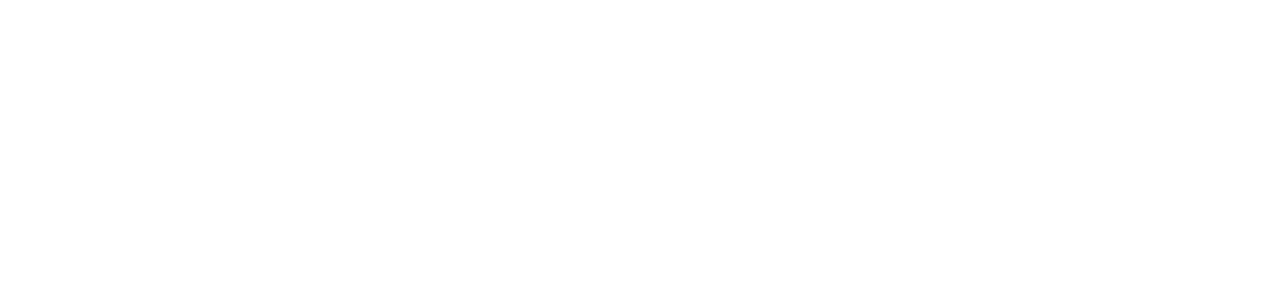
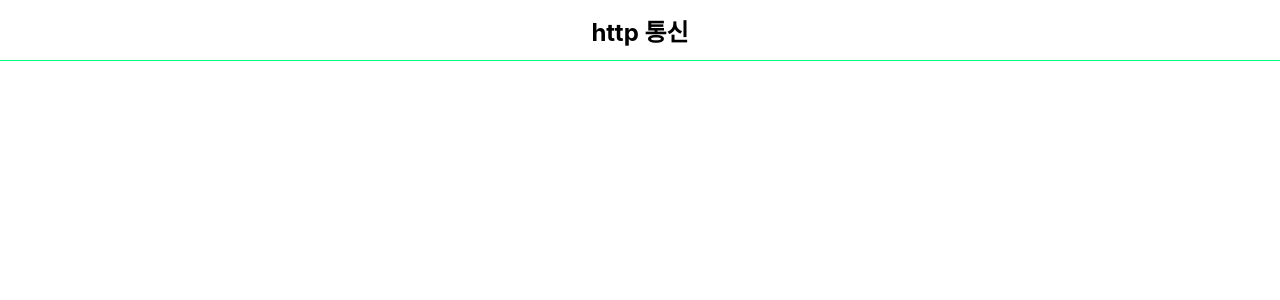
Before and after one commit to skymill2000/fintech211122, a React (Create React App) app in the folder fintech/: page /axiosTest in a window 1280 px wide. Shown: the top 300 px of the page. Built offline with nearby package versions, Linux system fonts and the light colour scheme.

Commit message:
axios 라이브러리 추가 axiosExample 컴포넌트 추가

```diff
--- a/fintech/package.json
+++ b/fintech/package.json
@@ -3,6 +3,7 @@
   "version": "0.1.0",
   "private": true,
   "dependencies": {
+    "axios": "^0.24.0",
     "cra-template": "1.1.2",
     "react": "^17.0.2",
     "react-dom": "^17.0.2",
--- a/fintech/src/App.js
+++ b/fintech/src/App.js
@@ -1,4 +1,5 @@
 import { BrowserRouter as Router, Switch, Route } from "react-router-dom";
+import AxiosExample from "./components/AxiosExample";
 import TopHeader from "./components/common/TopHeader";
 import ListExmaple from "./components/ListExmaple";
 
@@ -12,6 +13,10 @@
         <Route path="/test2" exact>
           <TopHeader title="테스트2 입니다."></TopHeader>
         </Route>
+        <Route path="/axiosTest" exact>
+          <AxiosExample></AxiosExample>
+        </Route>
+
         {/* test3 추가 해주세요 ! TopHeader에 test3 입니다 내용 출력 */}
       </Switch>
     </Router>
--- /dev/null
+++ b/fintech/src/components/AxiosExample.js
@@ -0,0 +1,12 @@
+import React from "react";
+import TopHeader from "./common/TopHeader";
+
+const AxiosExample = () => {
+  return (
+    <>
+      <TopHeader title="http 통신"></TopHeader>
+    </>
+  );
+};
+
+export default AxiosExample;
```
Also changed, not shown: 1 other file (tests, documents, lock files or other folders).
